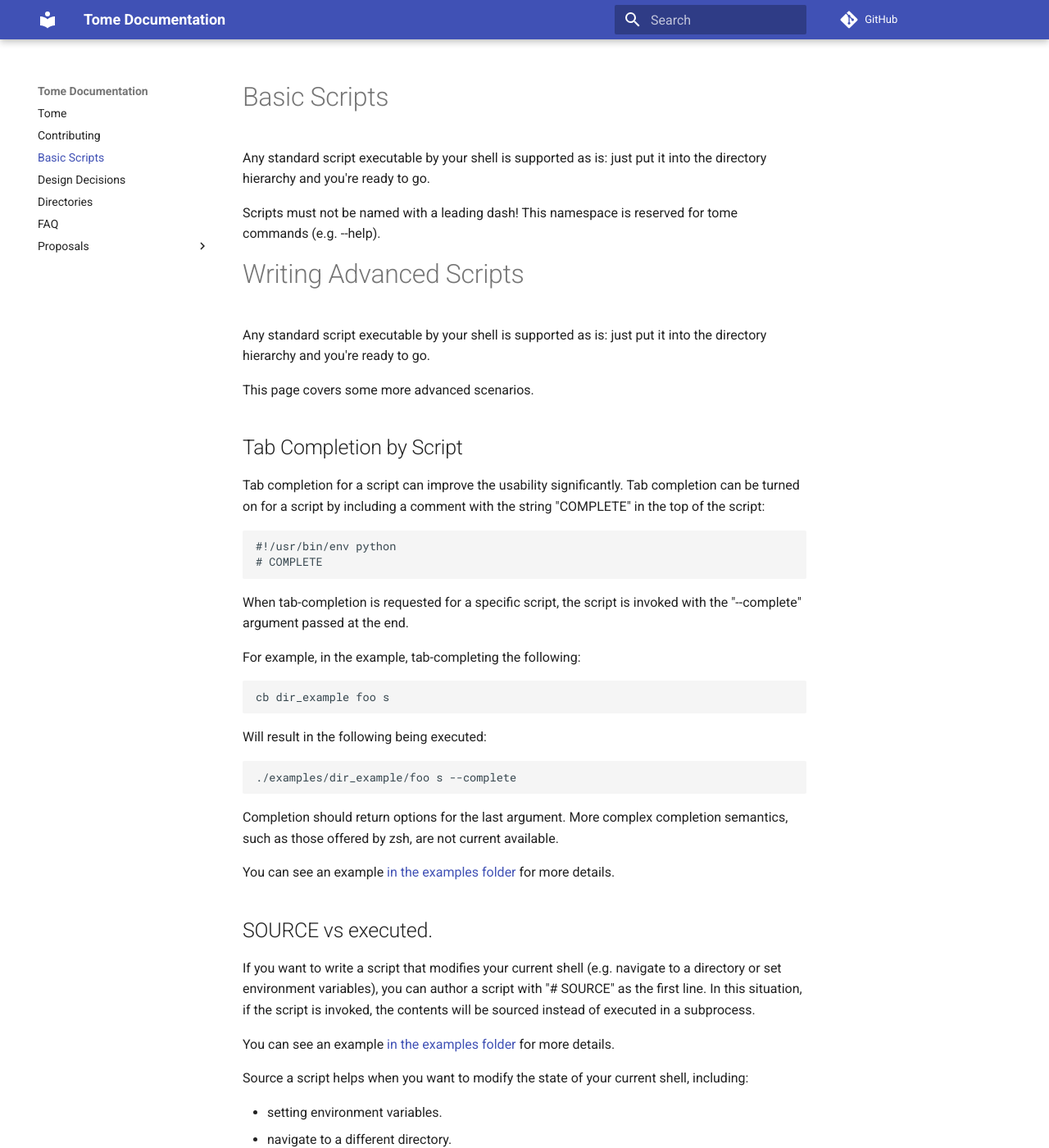
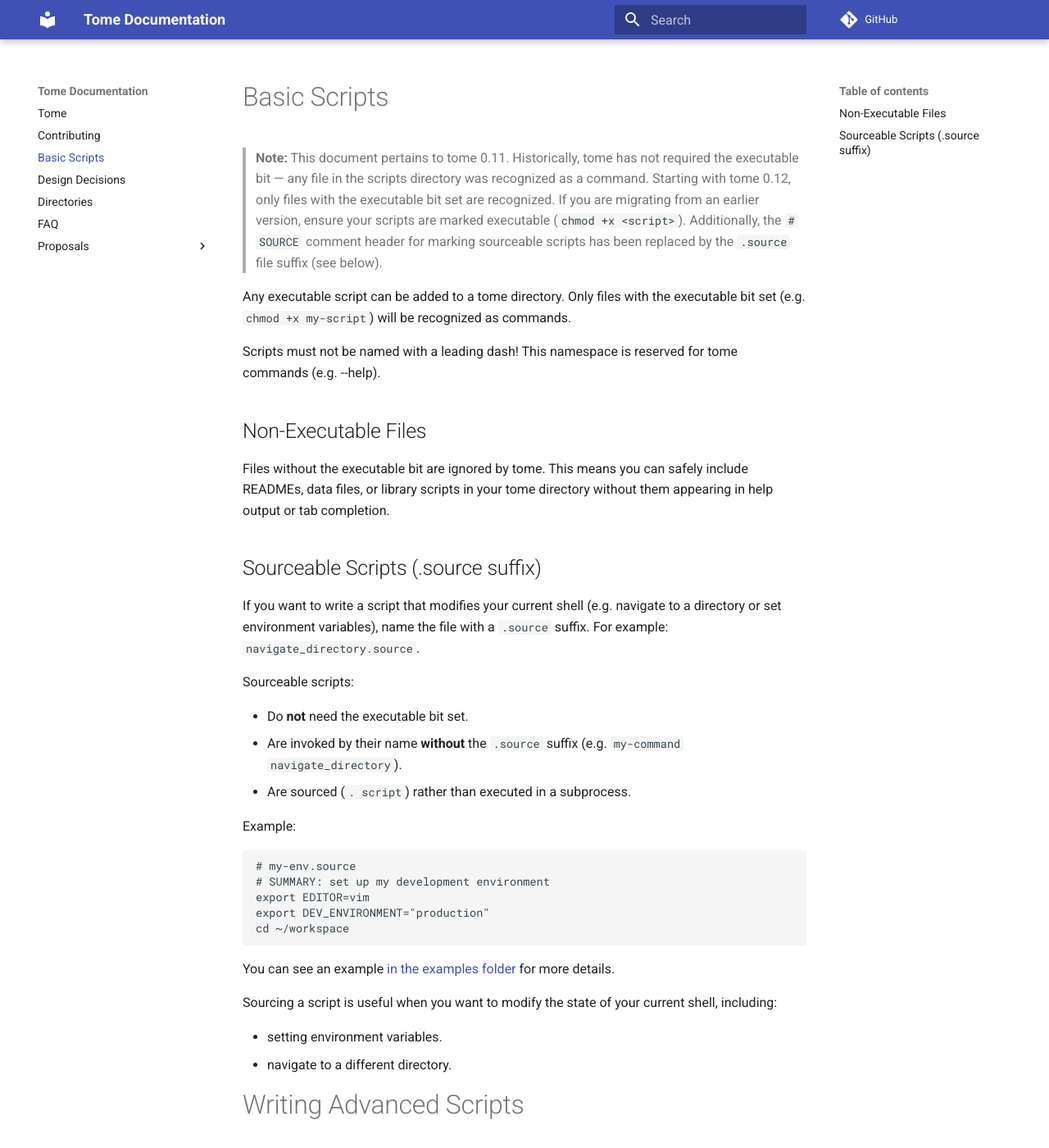
Before and after one commit to toumorokoshi/tome, an MkDocs documentation site: the page built from docs/authoring-scripts.md, in a window 1280 px wide and 1400 px high. Shown: the whole window at 82% size. Built offline with MkDocs 1.6.1 and Material for MkDocs 9.7.7, drawn with Linux system fonts in a browser that asks for light colours; comment, search, counter and statistics services are not loaded; some of the changed text lies outside the part shown.

Commit message:
feat,breaking: Skip non-executable files, add .source suffix convention (#53) (#63)
Prtially Implements the design proposed in #53. Only files with the executable bit set are now recognized as tome commands, and a new .source suffix convention replaces the # SOURCE header for sourceable scripts.

This makes it possible to include READMEs, data files, and library scripts in a tome directory without them appearing in help output or tab completion.

- Only files with the executable bit set are recognized as tome commands
- Files with a .source suffix are treated as sourceable scripts (no exec bit needed)
- The .source suffix replaces the # SOURCE header comment
- Dot-prefixed directories continue to be ignored
- Non-executable files (READMEs, data files, libraries) are now excluded from
  help output and tab completion automatically

Breaking changes:

- Scripts that were previously recognized but lack the executable bit will no
  longer appear as commands
- The # SOURCE header is no longer recognized; use the .source suffix instead

````diff
--- a/docs/authoring-scripts.md
+++ b/docs/authoring-scripts.md
@@ -1,12 +1,54 @@
 # Basic Scripts
 
-Any standard script executable by your shell is supported as is: just put it into the directory hierarchy and you're ready to go.
+> **Note:** This document pertains to tome 0.11. Historically, tome has not
+> required the executable bit — any file in the scripts directory was
+> recognized as a command. Starting with tome 0.12, only files with the
+> executable bit set are recognized. If you are migrating from an earlier
+> version, ensure your scripts are marked executable (`chmod +x <script>`).
+> Additionally, the `# SOURCE` comment header for marking sourceable scripts
+> has been replaced by the `.source` file suffix (see below).
+
+Any executable script can be added to a tome directory. Only files with the
+executable bit set (e.g. `chmod +x my-script`) will be recognized as commands.
 
 Scripts must not be named with a leading dash! This namespace is reserved for tome commands (e.g. --help).
 
+## Non-Executable Files
+
+Files without the executable bit are ignored by tome. This means you can
+safely include READMEs, data files, or library scripts in your tome directory
+without them appearing in help output or tab completion.
+
+## Sourceable Scripts (.source suffix)
+
+If you want to write a script that modifies your current shell (e.g. navigate
+to a directory or set environment variables), name the file with a `.source`
+suffix. For example: `navigate_directory.source`.
+
+Sourceable scripts:
+
+- Do **not** need the executable bit set.
+- Are invoked by their name **without** the `.source` suffix (e.g. `my-command navigate_directory`).
+- Are sourced (`. script`) rather than executed in a subprocess.
+
+Example:
+
+```bash
+# my-env.source
+# SUMMARY: set up my development environment
+export EDITOR=vim
+export DEV_ENVIRONMENT="production"
+cd ~/workspace
+```
+
+You can see an example [in the examples folder](https://github.com/toumorokoshi/tome/blob/master/example/source_example.source) for more details.
+
+Sourcing a script is useful when you want to modify the state of your current shell, including:
+
+- setting environment variables.
+- navigate to a different directory.
+
 # Writing Advanced Scripts
-
-Any standard script executable by your shell is supported as is: just put it into the directory hierarchy and you're ready to go.
 
 This page covers some more advanced scenarios.
 
@@ -33,20 +75,12 @@
 
 You can see an example [in the examples folder](https://github.com/toumorokoshi/tome/blob/master/example/file_example) for more details.
 
-## SOURCE vs executed.
+## Ignoring Scripts
 
-If you want to write a script that modifies your current shell (e.g. navigate to a directory or set environment variables), you can author a script with "# SOURCE" as the first line. In this situation, if the script is invoked, the contents will be sourced instead of executed in a subprocess.
+The following files are automatically ignored by tome:
 
-You can see an example [in the examples folder](https://github.com/toumorokoshi/tome/blob/master/example/source_example) for more details.
-
-Source a script helps when you want to modify the state of your current shell, including:
-
-- setting environment variables.
-- navigate to a different directory.
-
-## Ignoring scripts
-
-Files that lead with a `.` are ignored.
+- Files that start with a `.` (dot-prefix)
+- Files without the executable bit set (unless they have a `.source` suffix)
 
 ## Adding help text
 
@@ -72,7 +106,7 @@
 ## Locating files relative to the scripts directory
 
 A `_TOME_SCRIPTS_ROOT` environment variable, which points to the root directory
-of the scripts,  is provided to help find files that are stored inside (e.g.
+of the scripts, is provided to help find files that are stored inside (e.g.
 depenendencies of other scripts).
 
 This variable can be used safely in your scripts.
````
Also changed, not shown: docs/directories.md (+6 -2 lines), docs/proposals/0003-script-filtering.md (added, +83 -0 lines), 15 other files.
